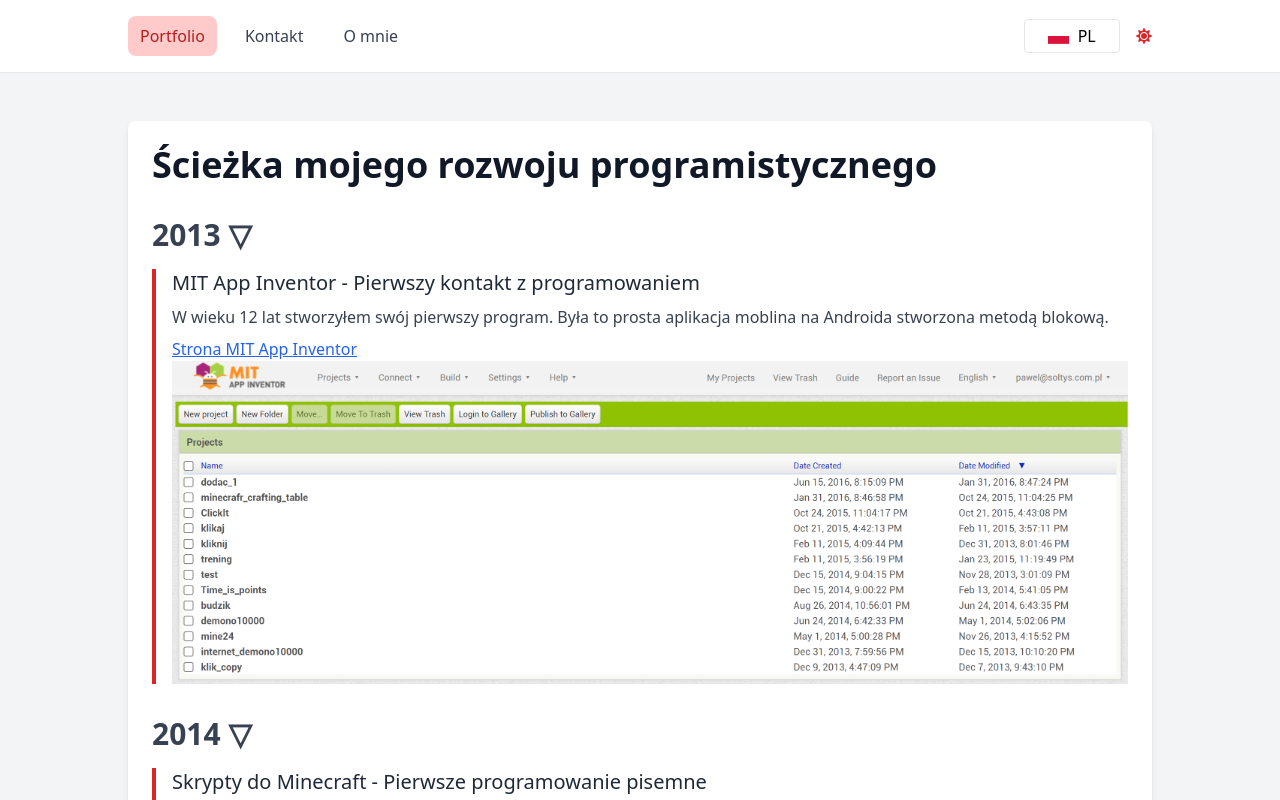
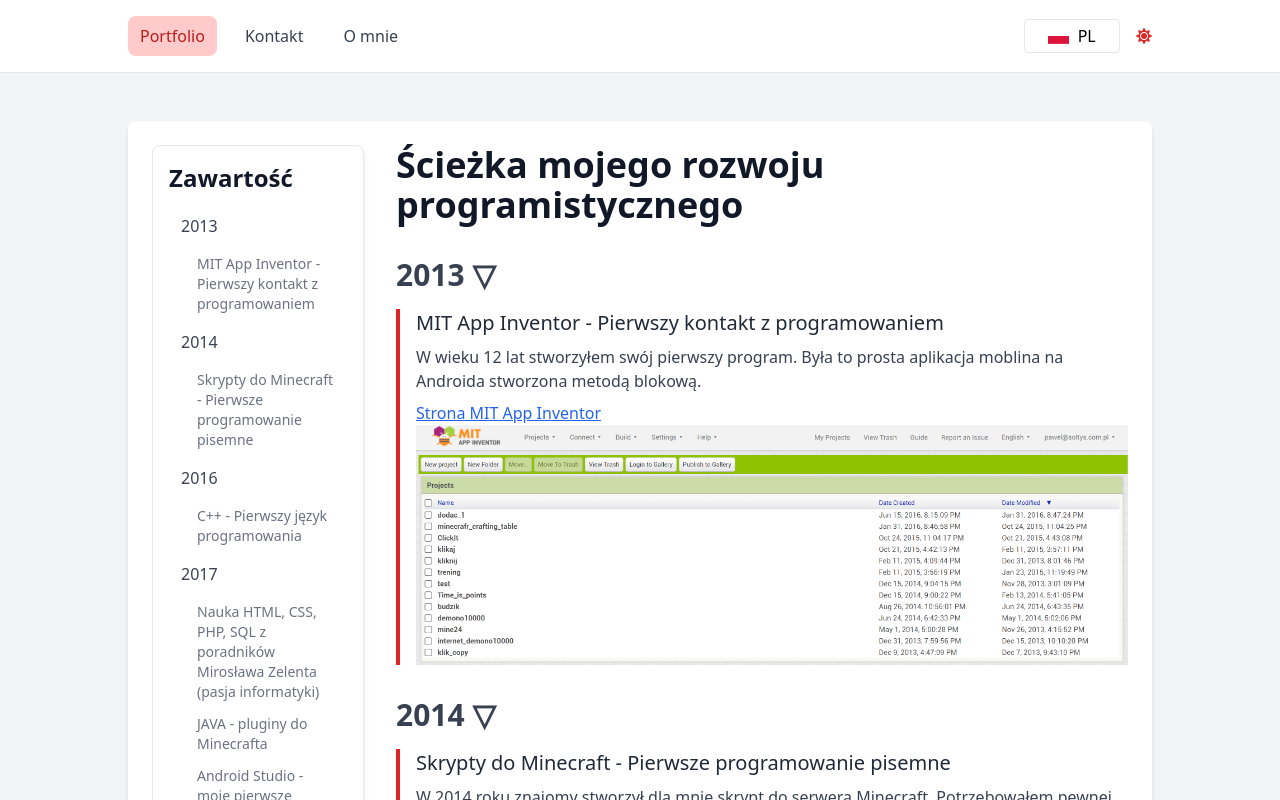
Before and after one commit to demono10000/Portfolio, a Vue app: page /#/ in a window 1280 px wide. Shown: the top 800 px of the page. Built offline with nearby package versions, Linux system fonts and the light colour scheme.

Commit message:
Added content tab in portfolio

```diff
--- a/src/components/TimeLine.vue
+++ b/src/components/TimeLine.vue
@@ -1,7 +1,34 @@
 <template>
-    <div class="bg-white dark:bg-gray-900 p-6 rounded-lg shadow-md">
+    <div  class="bg-white dark:bg-gray-900 p-6 rounded-lg shadow-md flex">
+
+        <!-- Table of Contents -->
+        <div class="hidden lg:block lg:w-1/4 pr-8 overflow-y-auto">
+            <div class="sticky top-0 p-4 bg-white dark:bg-gray-900 border rounded-lg shadow-md">
+                <h1 class="text-2xl font-bold mb-4 text-gray-900 dark:text-gray-100">{{ $t('contents') }}</h1>
+                <ul class="space-y-2">
+                    <li v-for="year in years" :key="'toc-' + year.year">
+                        <a @click="scrollToYear(year.year)"
+                           class="cursor-pointer block py-1 px-3 rounded-lg hover:bg-gray-200 dark:hover:bg-gray-800 text-gray-700 dark:text-gray-300">
+                            {{ year.year }}
+                        </a>
+                        <ul class="pl-4 mt-2 space-y-1">
+                            <li v-for="event in year.events" :key="'toc-event-' + event.title">
+                                <a @click="scrollToYear(year.year)"
+                                   class="cursor-pointer block py-1 px-3 rounded-lg hover:bg-gray-200 dark:hover:bg-gray-800 text-gray-500 dark:text-gray-400 text-sm">
+                                    {{ event.title }}
+                                </a>
+                            </li>
+                        </ul>
+                    </li>
+                </ul>
+            </div>
+        </div>
+
+
+        <!-- Timeline Content -->
+        <div class="w-full lg:w-3/4">
             <h1 class="text-4xl font-bold mb-8 text-gray-900 dark:text-gray-100">{{ $t('timeline_title') }}</h1>
-        <div v-for="year in years" :key="year.year" class="mb-8">
+            <div v-for="year in years" :key="year.year" class="mb-8" :id="'year-' + year.year">
                 <h2 class="text-3xl font-semibold mb-4 text-gray-700 dark:text-gray-200 cursor-pointer"
                     @click="toggleYearContent(year.year)">{{ year.year }}
                     <span v-if="isYearExpanded(year.year)">▽</span>
@@ -58,6 +85,11 @@
                 </div>
             </div>
         </div>
+        <!-- Back to top button -->
+        <button v-if="showBackToTop" @click="scrollToTop" class="back-to-top bg-red-600 text-white w-12 h-12 flex items-center justify-center rounded-full shadow-md fixed bottom-4 right-4 focus:outline-none">
+            △
+        </button>
+    </div>
 </template>
 
 <script>
@@ -75,23 +107,39 @@
         return {
             years: [],
             expandedYears: [],
+            showBackToTop: false,
         };
     },
     created() {
         this.years = this.getTimelineData();
         this.expandedYears = this.years.map(y => y.year);
+        this.loadData();
     },
     mounted() {
         this.$nextTick(() => {
             this.highlightCode();
         });
+        window.addEventListener('scroll', this.handleScroll);
+    },
+    destroyed() {
+        window.removeEventListener('scroll', this.handleScroll);
     },
     watch: {
         years() {
             this.highlightCode();
-        }
+        },
+        '$i18n.locale': function() {
+            this.loadData();
+            this.$nextTick(() => {
+                this.highlightCode();
+            });
+        },
     },
     methods: {
+        loadData() {
+            this.years = this.getTimelineData();
+            this.expandedYears = this.years.map(y => y.year);
+        },
         highlightCode() {
             this.$el.querySelectorAll('pre code').forEach((block) => {
                 hljs.highlightBlock(block);
@@ -109,6 +157,21 @@
         },
         isYearExpanded(year) {
             return this.expandedYears.includes(year);
+        },
+        scrollToYear(year) {
+            const element = document.getElementById('year-' + year);
+            if (element) {
+                element.scrollIntoView({ behavior: 'smooth' });
+            }
+        },
+        scrollToTop() {
+            window.scrollTo({
+                top: 0,
+                behavior: 'smooth'
+            });
+        },
+        handleScroll() {
+            this.showBackToTop = window.scrollY > 200;
         },
         getTimelineData() {
             return [
--- a/src/i18n.js
+++ b/src/i18n.js
@@ -98,6 +98,7 @@
         phone: 'Telefon',
         about_me: 'Programowanie jest moją pasją od wielu lat i każdego dnia podchodzę do niego z entuzjazmem. Chętnie uczę się nowych języków i odkrywam nowe technologie. Z dumą dzielę się swoją wiedzą, w szczególności poprzez tworzenie filmów na YouTube.',
         about_me_title: 'O mnie',
+        contents: 'Zawartość',
     },
     en: {
         portfolio: 'Portfolio',
@@ -196,6 +197,7 @@
         phone: 'Phone',
         about_me: 'I\'ve had a passion for programming for many years, and I approach it with enthusiasm every day. I\'m eager to learn new languages and discover emerging technologies. I take pride in sharing my knowledge, notably through creating videos on YouTube.',
         about_me_title: 'About me',
+        contents: 'Contents',
     }
 }
 
```
Lines whose indentation alone changed are shown as unchanged.
